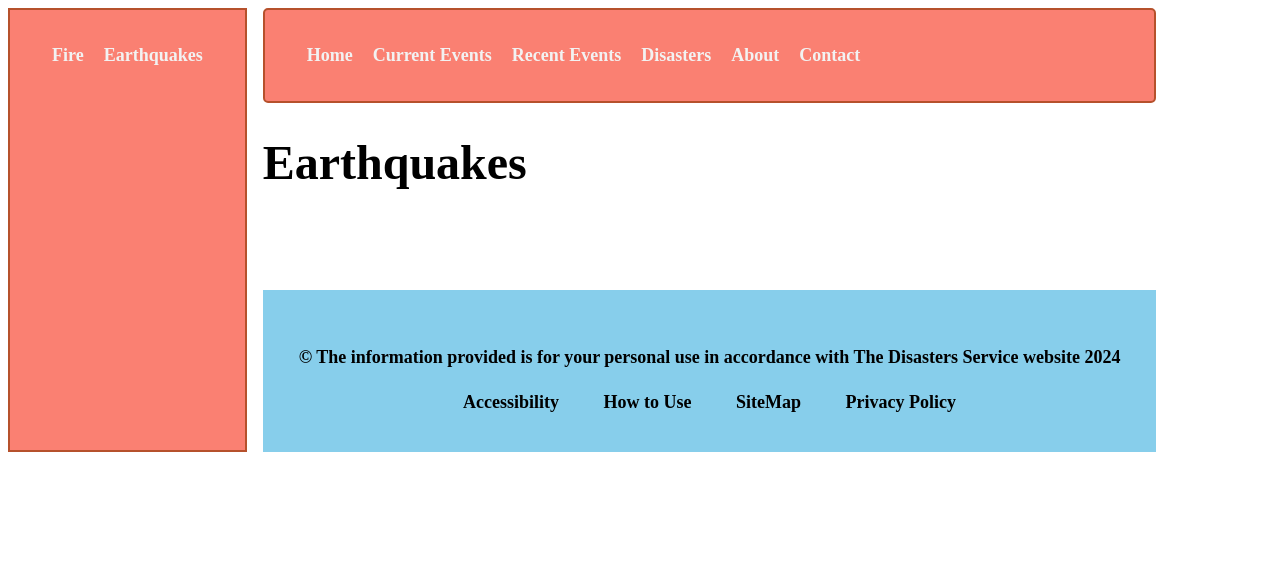
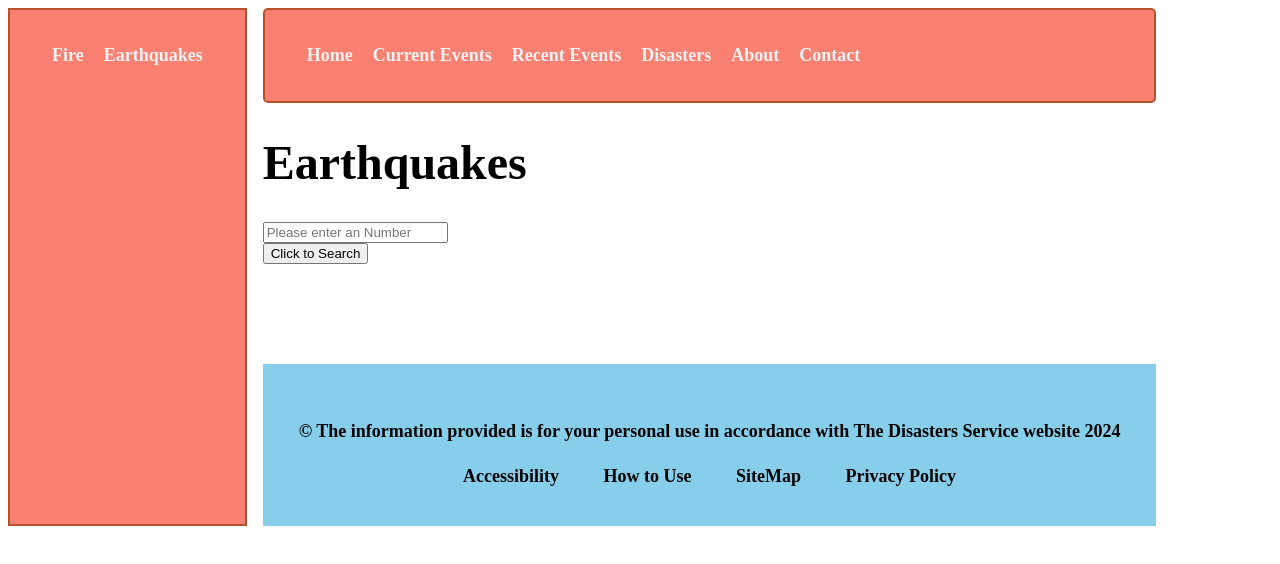
Before and after one commit to BIT-Studio-3/group-project-25-1-scade, a SvelteKit app in the folder disaster/disaster/: page /disasters/earthquakes in a window 1280 px wide. Shown: the top 564 px of the page. Built offline with nearby package versions, Linux system fonts and the light colour scheme.

Commit message:
made api return data to console.log

```diff
--- a/disaster/disaster/src/routes/disasters/earthquakes/+page.svelte
+++ b/disaster/disaster/src/routes/disasters/earthquakes/+page.svelte
@@ -3,15 +3,19 @@
     import Footer from '$lib/Footer.svelte';
     import Image from '$lib/Image.svelte';
     import homepic from '$lib/Weather.jpg';
+    let userInput = '';
 
-async function getData()
+async function getData(number)
 {
-    const response = await fetch(``);
+    console.log(number);
+    const response = await fetch(`http://api.geonet.org.nz/quake?MMI=-1`);
 
     if (response.ok)
     {
         const data = await response.json();
-        console.log(data);
+        console.log(data.features[number]);
+        console.log(data.features[number].properties.mmi);
+
 
     }
     else
@@ -20,13 +24,24 @@ async function getData()
     }
 }
 
+function search()
+{
+    getData(userInput);
+}
 
 
 </script>
 
 <Header headingTitle="Earthquakes" />
 
-
+<input
+    id="textbox"
+    type="text"
+    bind:value={userInput}
+    placeholder="Please enter an Number"
+/>
+<br>
+<button class="searchbutton" on:click={search}>Click to Search</button>
 
 <Footer year={2024} />
 
```
